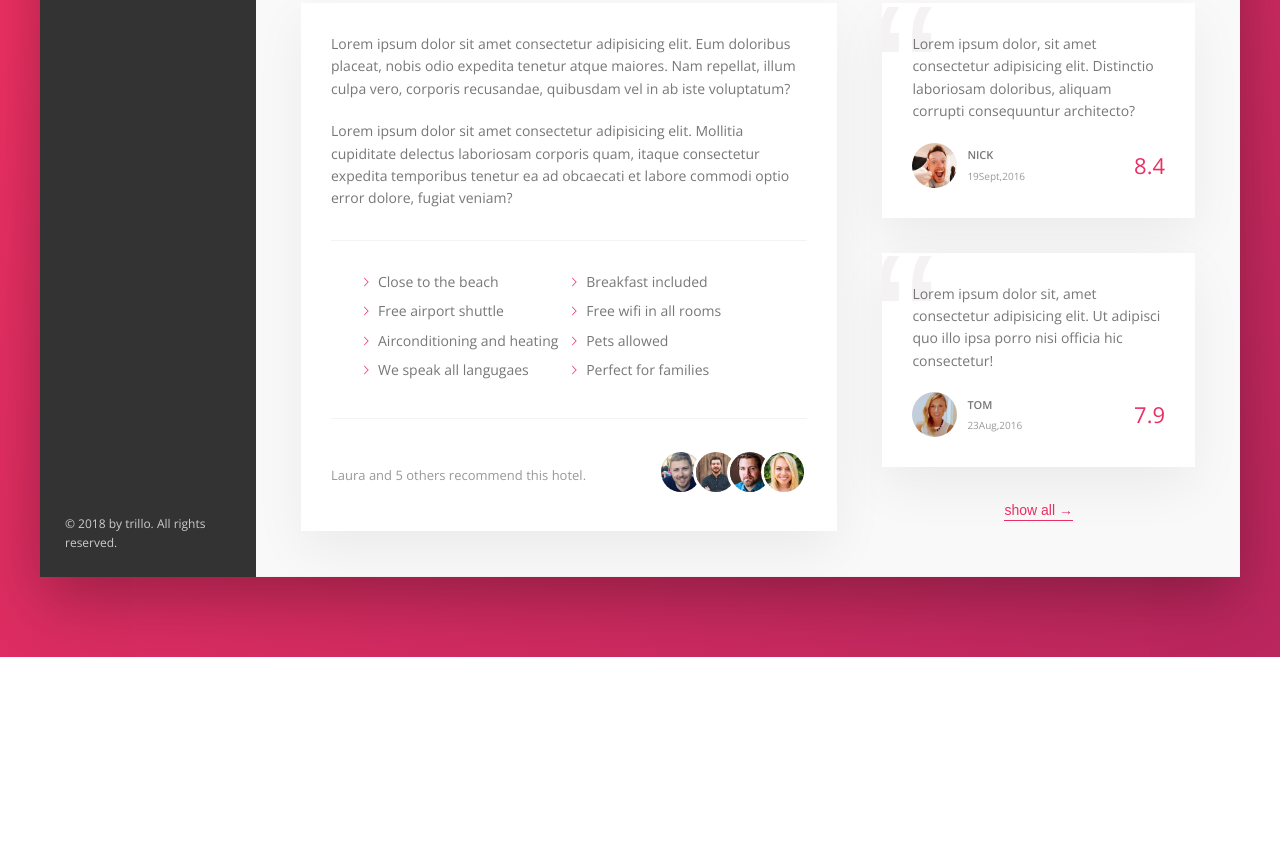
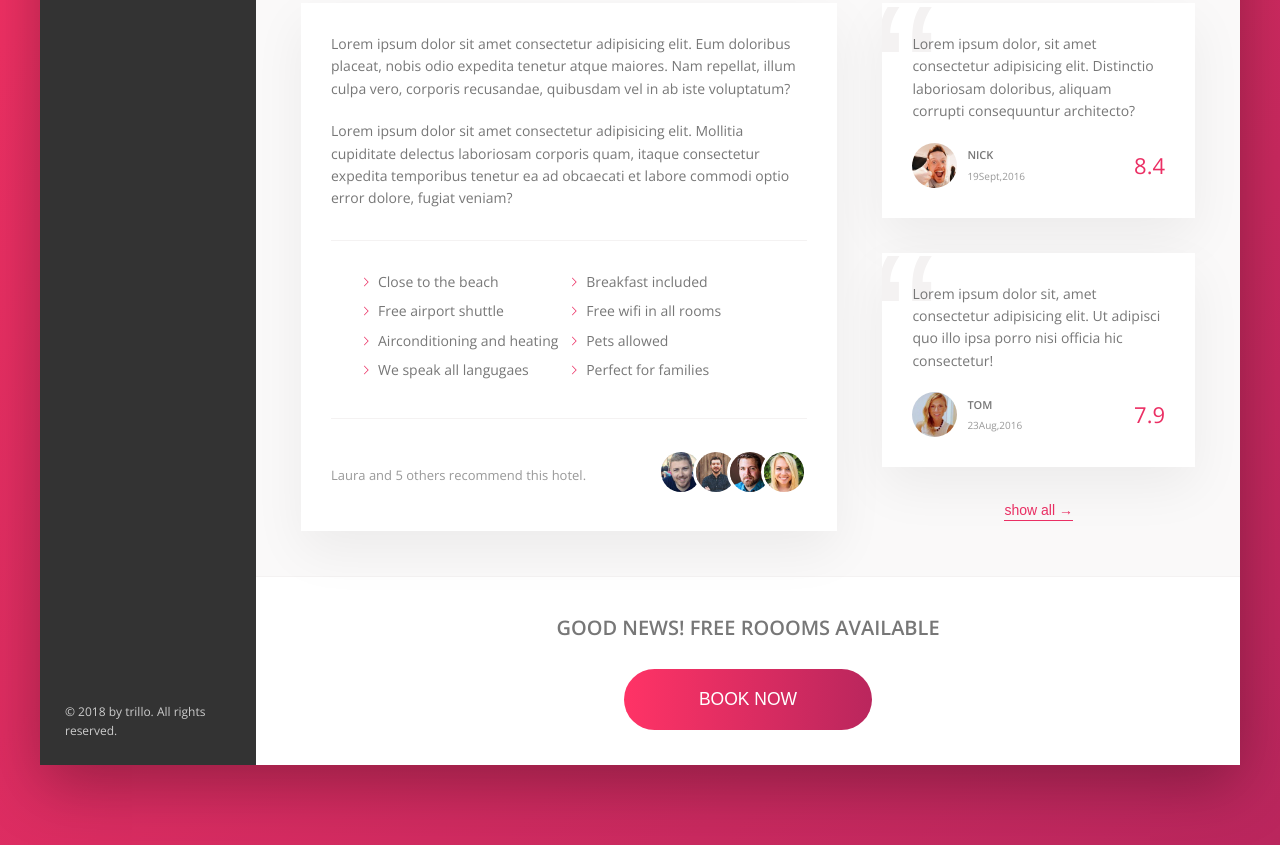
Before and after one commit to neha10gupta97/HotelsBookingView, a website: page index.html in a window 1280 px wide. Shown: the part 644-1489 px from the top of the page. Before the commit the page ends 1301 px from the top, so only its background shows below. Drawn offline with nearby package versions, Linux system fonts and the light colour scheme.

Commit message:
book now btn

```diff
--- a/index.html
+++ b/index.html
@@ -190,6 +190,17 @@
 
                             <button class="btn-inline">show all <span>&rarr;</span></button>
                         </div>
+
+                    </div>
+
+                    <div class="cta">
+                        <h2 class="cta__book-now">
+                            Good news! Free roooms available
+                        </h2>
+                        <button class="btn">
+                            <span class="btn__visible">Book now</span>
+                            <span class="btn__invisible">Only 4 rooms left</span>
+                        </button>
                     </div>
 
                 </main>
--- a/sass/_component.scss
+++ b/sass/_component.scss
@@ -431,3 +431,67 @@
     z-index: 1;
   }
 }
+
+
+//CALL TO ACTION
+.cta{
+  padding: 3.5rem 0;
+  text-align: center;
+
+  &__book-now{
+    text-transform: uppercase;
+    font-size: 2rem;
+    font-weight: 300rem;
+    margin-bottom: 2.5rem;
+  }
+}
+
+//button
+.btn{
+  font-size: 1.75rem;
+  font-weight: 300;
+  text-transform: uppercase;
+  border: none;
+  border-radius: 100px;
+  background-image: linear-gradient(to right, var(--color-primary-light), var(--color-primary-dark));
+  color: #fff;
+  position: relative;
+  overflow: hidden;
+  cursor: pointer;
+
+  & > *{
+    width: 100%;
+    height: 100%;
+    display: inline-block;
+    transition: all .2s;
+  }
+
+  &__visible{
+    padding: 2rem 7.5rem;
+  }
+
+  &__invisible{
+    position: absolute;
+    left: 0;
+    top: -100%;
+    padding: 2rem 0;
+  }
+
+  &:hover{
+  background-image: linear-gradient(to left, var(--color-primary-light), var(--color-primary-dark));
+  }
+
+  &:hover &__visible{
+    transform: translateY(100%);
+  }
+
+  &:hover &__invisible{
+    top: 0;
+  }
+
+  &:focus{
+    outline: none;
+    animation: pulsate 1s infinite;
+  }
+
+}
```
Also changed, not shown: css/style.css.
